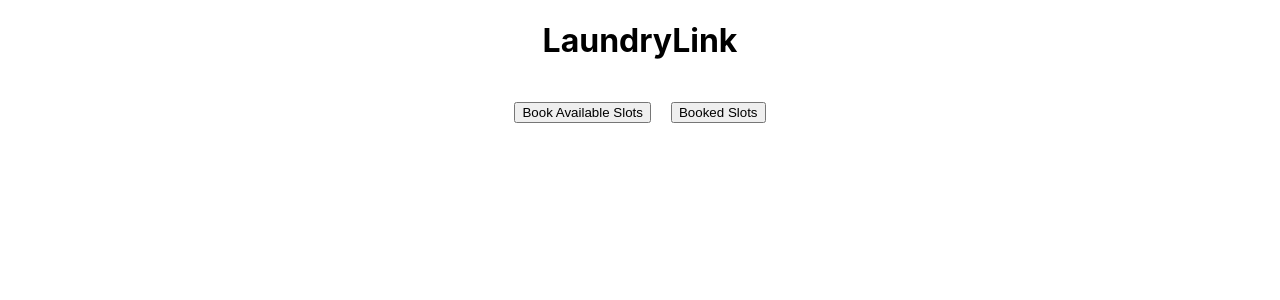
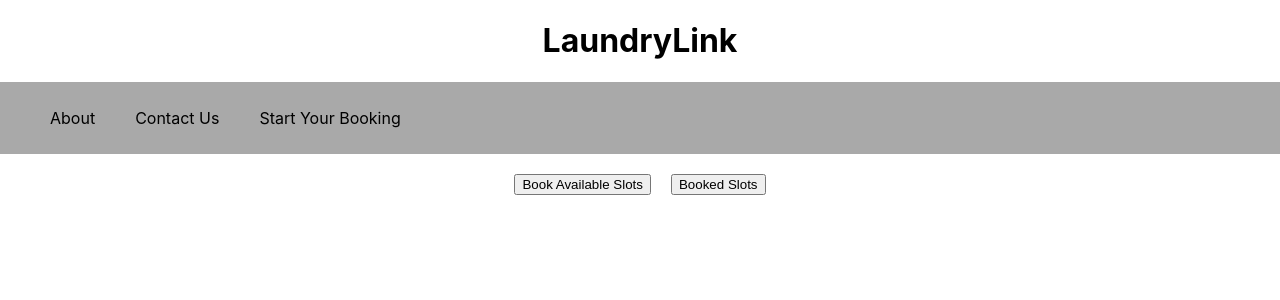
Before and after one commit to zbaigg/LaundryLink, a React (Create React App) app in the folder mylaundryapp/: page / in a window 1280 px wide. Shown: the top 300 px of the page. Built offline with nearby package versions, Linux system fonts and the light colour scheme.

Commit message:
added a navigation bar with 3 components

```diff
--- a/mylaundryapp/src/App.css
+++ b/mylaundryapp/src/App.css
@@ -1,4 +1,24 @@
+/* Add your desired styles for the NavBar here */
+.navbar {
+  background-color: #333;
+  color: #fff;
+  padding: 10px;
+}
 
+.navbar-nav {
+  list-style: none;
+  display: flex;
+  justify-content: space-between;
+}
+
+.nav-item {
+  margin-right: 15px;
+}
+
+.nav-link {
+  color: #fff;
+  text-decoration: none;
+}
 
 /* Assuming you have a CSS file linked to your component or a style tag within your component */
 .input-container {
--- a/mylaundryapp/src/App.js
+++ b/mylaundryapp/src/App.js
@@ -4,9 +4,10 @@ import Slots from './components/Slots';
 import './App.css';
 import ContactMe from './components/Contact';
 import About from './components/About';
+import NavigationBar from './components/NavBar';
+import './NavBar.css';
 
 
-// import { Switch, Route, BrowserRouter as Router, Link } from 'react-router-dom';
 import { BrowserRouter as Router, Route, Switch } from 'react-router-dom';
 
 function App() {
@@ -14,6 +15,7 @@ function App() {
     <Router>
       <div className="App">
         <Header />
+        <NavigationBar />
           <div className="App-button-display">
             <Switch>
                 <Route exact path="/">
--- /dev/null
+++ b/mylaundryapp/src/NavBar.css
@@ -0,0 +1,21 @@
+/* Add your desired styles for the NavBar here */
+.navbar {
+    background-color: #A9A9A9;
+    color: #000000;
+    padding: 10px;
+  }
+
+  .navbar-nav {
+    list-style: none;
+    display: flex;
+    justify-content: flex-start;
+  }
+
+  .nav-item {
+    margin-right: 40px;
+  }
+
+  .nav-link {
+    color: #000000; /* Change the color to black */
+    text-decoration: none;
+  }
--- /dev/null
+++ b/mylaundryapp/src/components/NavBar.js
@@ -0,0 +1,22 @@
+import React from 'react';
+import { Link } from 'react-router-dom';
+
+const NavigationBar = () => {
+  return (
+    <nav className="navbar">
+      <ul className="navbar-nav">
+        <li className="nav-item">
+          <Link to="/about" className="nav-link">About</Link>
+        </li>
+        <li className="nav-item">
+          <Link to="/contactme" className="nav-link">Contact Us</Link>
+        </li>
+        <li className="nav-item">
+            <Link to="/" className="nav-link">Start Your Booking</Link>
+        </li>
+      </ul>
+    </nav>
+  );
+};
+
+export default NavigationBar;
```
